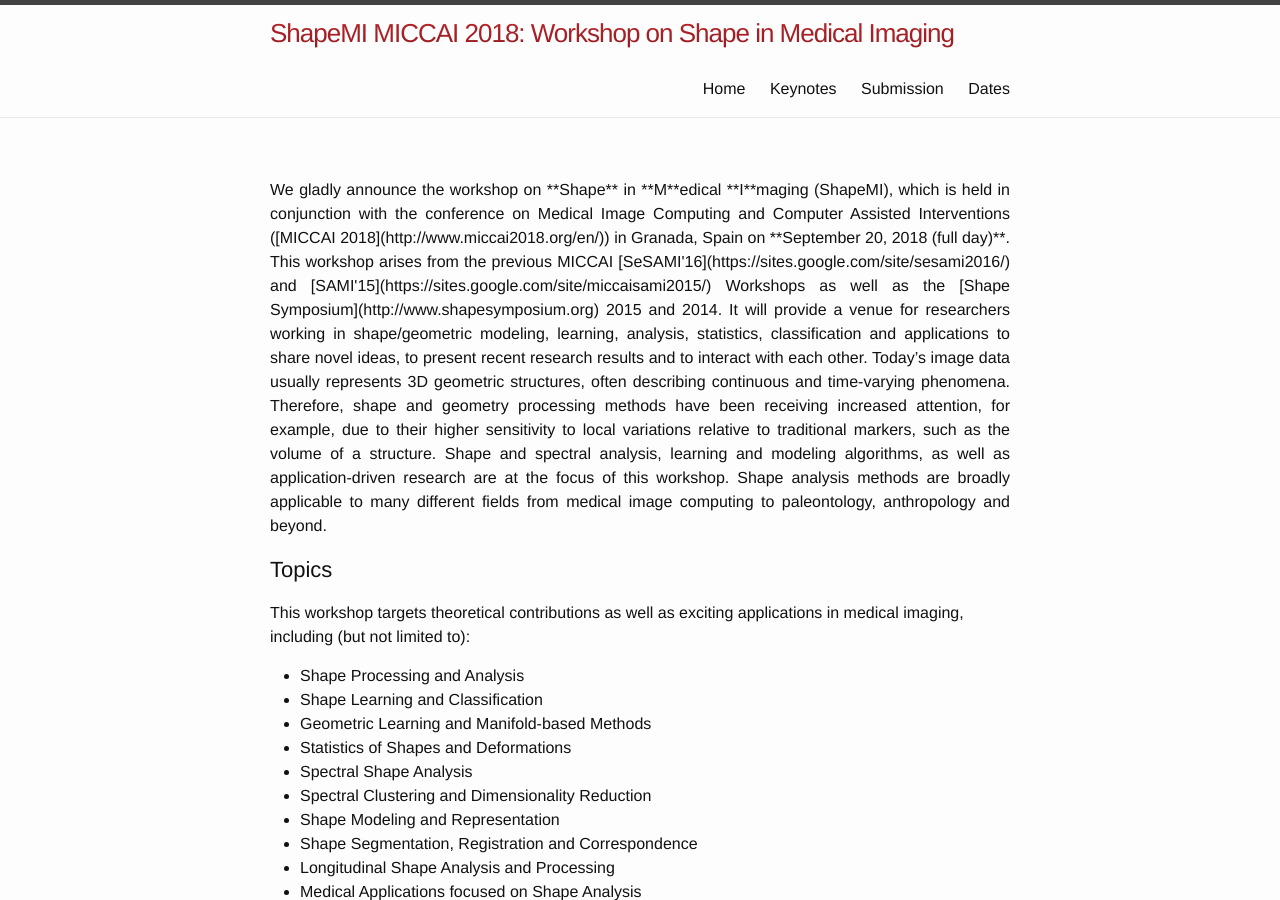
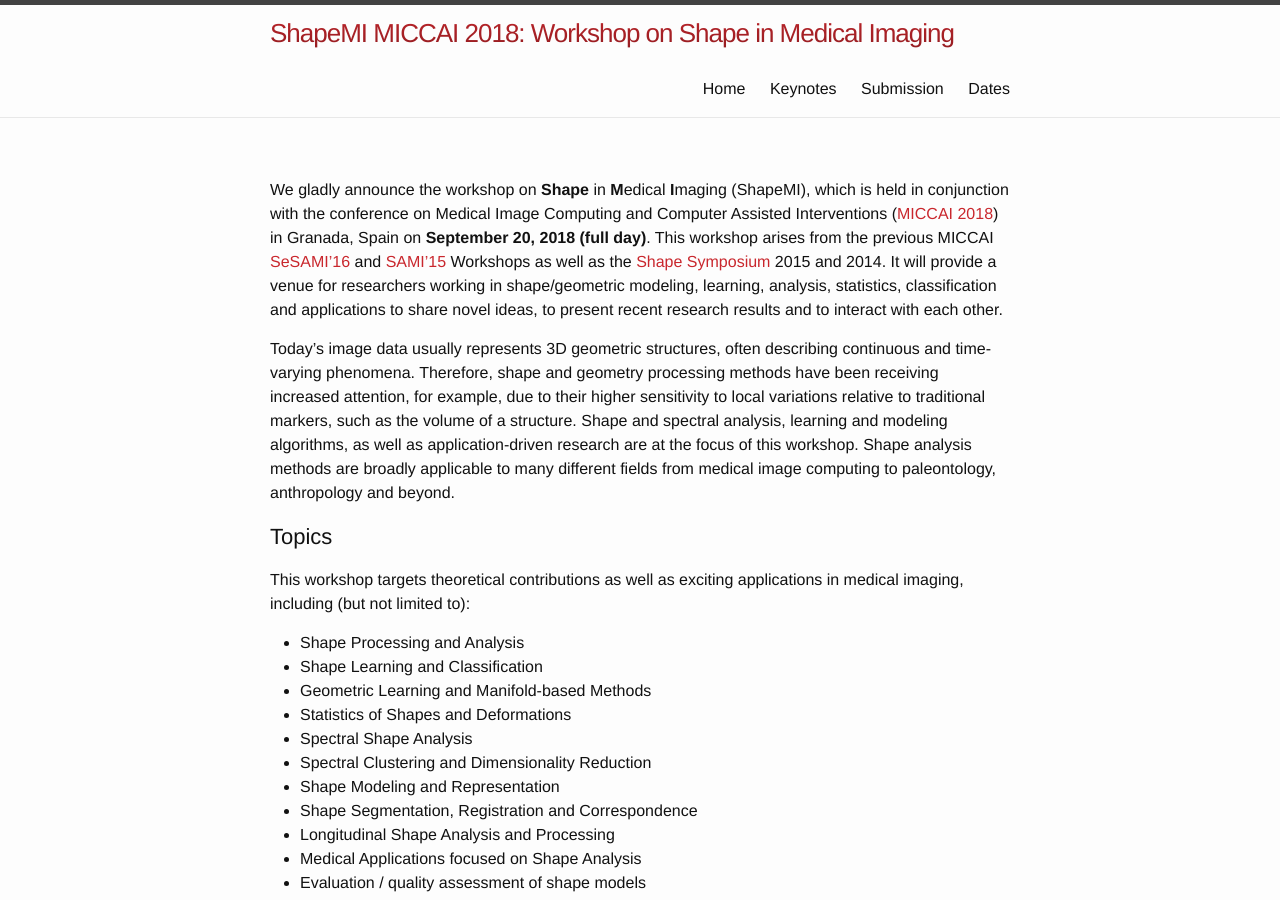
Before and after one commit to shapemi/shapemi2020, a Jekyll site: the page built from index.md, in a window 1280 px wide and 900 px high. Built offline with Jekyll 4.4.1, drawn with Linux system fonts in a browser that asks for light colours; our own code applies the rules of GitHub Pages for plain Markdown files.

Commit message:
BUG: Removing justification

```diff
--- a/index.md
+++ b/index.md
@@ -1,7 +1,7 @@
 
-<p align="justify"> We gladly announce the workshop on **Shape** in **M**edical **I**maging (ShapeMI), which is held in conjunction with the conference on Medical Image Computing and Computer Assisted Interventions ([MICCAI 2018](http://www.miccai2018.org/en/)) in Granada, Spain on **September 20, 2018 (full day)**. This workshop arises from the previous MICCAI [SeSAMI'16](https://sites.google.com/site/sesami2016/) and [SAMI'15](https://sites.google.com/site/miccaisami2015/) Workshops as well as the [Shape Symposium](http://www.shapesymposium.org) 2015 and 2014. It will provide a venue for researchers working in shape/geometric modeling, learning, analysis, statistics, classification and applications to share novel ideas, to present recent research results and to interact with each other.
+We gladly announce the workshop on **Shape** in **M**edical **I**maging (ShapeMI), which is held in conjunction with the conference on Medical Image Computing and Computer Assisted Interventions ([MICCAI 2018](http://www.miccai2018.org/en/)) in Granada, Spain on **September 20, 2018 (full day)**. This workshop arises from the previous MICCAI [SeSAMI'16](https://sites.google.com/site/sesami2016/) and [SAMI'15](https://sites.google.com/site/miccaisami2015/) Workshops as well as the [Shape Symposium](http://www.shapesymposium.org) 2015 and 2014. It will provide a venue for researchers working in shape/geometric modeling, learning, analysis, statistics, classification and applications to share novel ideas, to present recent research results and to interact with each other.
 
-Today’s image data usually represents 3D geometric structures, often describing continuous and time-varying phenomena. Therefore, shape and geometry processing methods have been receiving increased attention, for example, due to their higher sensitivity to local variations relative to traditional markers, such as the volume of a structure. Shape and spectral analysis, learning and modeling algorithms, as well as application-driven research are at the focus of this workshop. Shape analysis methods are broadly applicable to many different fields from medical image computing to paleontology, anthropology and beyond.</p>
+Today’s image data usually represents 3D geometric structures, often describing continuous and time-varying phenomena. Therefore, shape and geometry processing methods have been receiving increased attention, for example, due to their higher sensitivity to local variations relative to traditional markers, such as the volume of a structure. Shape and spectral analysis, learning and modeling algorithms, as well as application-driven research are at the focus of this workshop. Shape analysis methods are broadly applicable to many different fields from medical image computing to paleontology, anthropology and beyond.
 
 # Topics
 This workshop targets theoretical contributions as well as exciting applications in medical imaging, including (but not limited to):
```
